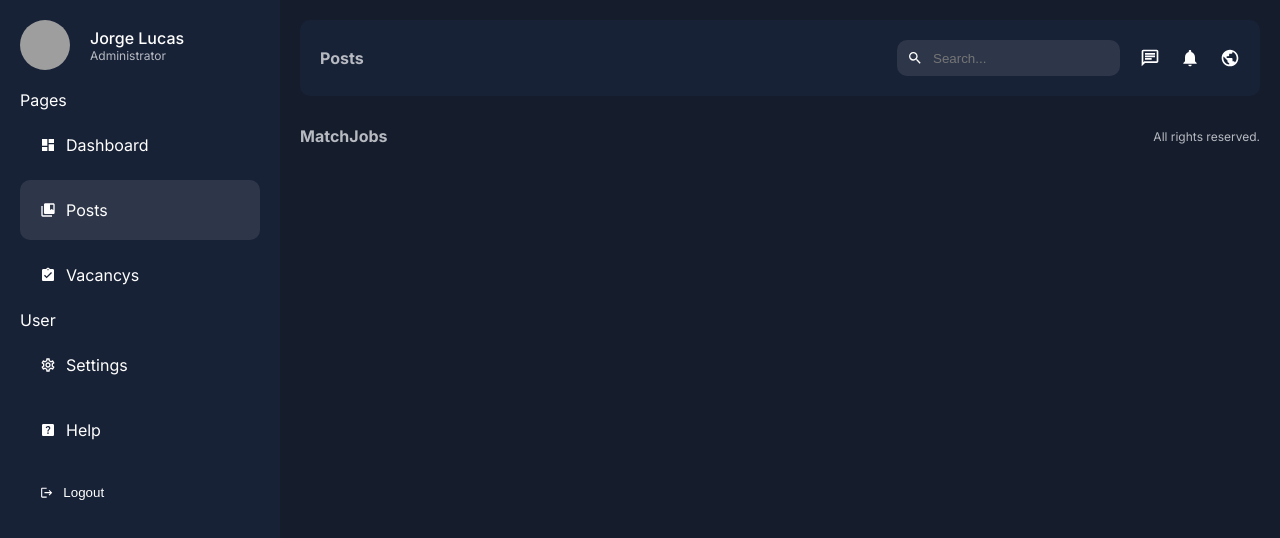
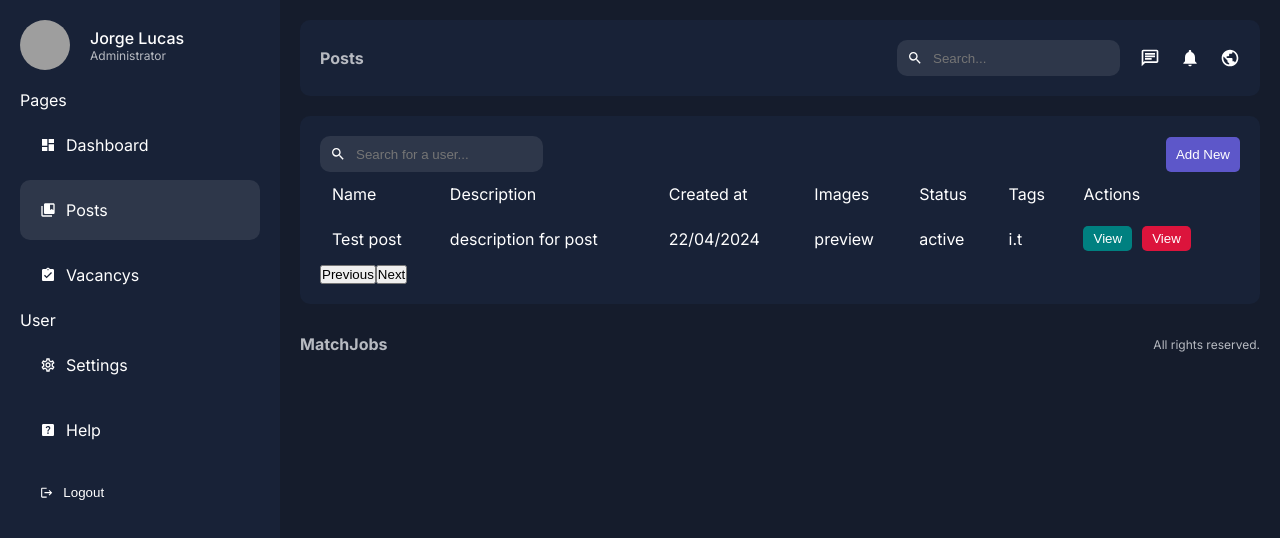
Before and after one commit to OTrigo/MatchjobsFrontEnd, a Next.js app: page /dashboard/posts in a window 1280 px wide. Shown: the top 538 px of the page. Built offline with nearby package versions, Linux system fonts and the light colour scheme; grey boxes are pictures that could not be loaded.

Commit message:
feat: upadting dashboard

```diff
--- a/src/app/dashboard/posts/page.tsx
+++ b/src/app/dashboard/posts/page.tsx
@@ -1,12 +1,53 @@
 import styles from "@/ui/dashboard/posts/posts.module.scss";
+import Search from "@/ui/dashboard/search";
+import Link from "next/link";
+import Pagination from "@/ui/dashboard/pagination";
 
 const PostsPage = () => {
   return (
     <div className={styles.container}>
       <div className={styles.top}>
-
+        <Search placeholder="Search for a user..." />
+        <Link href="/dashboard/posts/add">
+          <button className={styles.addButton}>Add New</button>
+        </Link>
       </div>
-      <table className={styles.table}></table>
+      <table className={styles.table}>
+        <thead>
+          <tr>
+            <td>Name</td>
+            <td>Description</td>
+            <td>Created at</td>
+            <td>Images</td>
+            <td>Status</td>
+            <td>Tags</td>
+            <td>Actions</td>
+          </tr>
+        </thead>
+        <tbody>
+          <tr>
+            <td>Test post</td>
+            <td>description for post</td>
+            <td>22/04/2024</td>
+            <td>preview</td>
+            <td>active</td>
+            <td>i.t</td>
+            <td>
+              <div className={styles.actions}>
+                <Link href="/">
+                  <button className={`${styles.button} ${styles.view}`}>
+                    View
+                  </button>
+                </Link>
+                <button className={`${styles.button} ${styles.delete}`}>
+                  View
+                </button>
+              </div>
+            </td>
+          </tr>
+        </tbody>
+      </table>
+      <Pagination/>
     </div>
   );
 };
--- a/src/app/dashboard/vacancys/page.tsx
+++ b/src/app/dashboard/vacancys/page.tsx
@@ -1,5 +1,5 @@
 const VacancysPage = () => {
-  return <>VacancysPage</>;
+  return <div></div>;
 };
 
 export default VacancysPage;
--- a/src/app/ui/dashboard/footer/footer.module.scss
+++ b/src/app/ui/dashboard/footer/footer.module.scss
@@ -11,5 +11,5 @@
 }
 
 .text{
-  font-size: 12px;
+  font-size: .75rem;
 }
--- a/src/app/ui/dashboard/footer/index.tsx
+++ b/src/app/ui/dashboard/footer/index.tsx
@@ -1,4 +1,3 @@
-import { MdSupervisedUserCircle } from "react-icons/md";
 import styles from "./footer.module.scss";
 
 const Footer = () => {
--- a/src/app/ui/dashboard/navbar/navbar.module.scss
+++ b/src/app/ui/dashboard/navbar/navbar.module.scss
@@ -26,12 +26,14 @@
   background-color: #2e374a;
   padding: 0.625rem;
   border-radius: 0.625rem;
+  width: max-content;
 }
 
 .searchInput {
   background-color: transparent;
   border: none;
   color: var(--text);
+  outline: none;
 }
 
 .icons{
--- /dev/null
+++ b/src/app/ui/dashboard/pagination/index.tsx
@@ -0,0 +1,12 @@
+import styles from './pagination.module.scss'
+
+const Pagination = () => {
+  return (
+    <div className={styles.container}>
+      <button className={styles.button}>Previous</button>
+      <button className={styles.button}>Next</button>
+    </div>
+  );
+};
+
+export default Pagination;
--- /dev/null
+++ b/src/app/ui/dashboard/pagination/pagination.module.scss
@@ -0,0 +1,3 @@
+.container{
+
+}
--- a/src/app/ui/dashboard/posts/posts.module.scss
+++ b/src/app/ui/dashboard/posts/posts.module.scss
@@ -1,3 +1,49 @@
-.container{
+.container {
+  background-color: var(--bgSoft);
+  padding: 20px;
+  border-radius: 10px;
+  margin-top: 20px;
+}
 
+.top {
+  display: flex;
+  align-items: center;
+  justify-content: space-between;
 }
+
+.addButton {
+  padding: 10px;
+  background: #5d57c9;
+  color: var(--text);
+  border: none;
+  border-radius: 5px;
+  cursor: pointer;
+}
+
+.table {
+  width: 100%;
+}
+
+.table td {
+  padding: 0.625rem;
+}
+
+.actions {
+  display: flex;
+  gap: 10px;
+}
+
+.button {
+  padding: 5px 10px;
+  border-radius: 5px;
+  color: var(--text);
+  cursor: pointer;
+  border: none;
+}
+
+.view{
+  background-color: teal;
+}
+.delete{
+  background-color: crimson;
+}
--- a/src/app/ui/dashboard/search/index.tsx
+++ b/src/app/ui/dashboard/search/index.tsx
@@ -0,0 +1,13 @@
+import { MdSearch } from "react-icons/md";
+import styles from "./search.module.scss";
+
+const Search = ({ placeholder }: any) => {
+  return (
+    <div className={styles.search}>
+      <MdSearch />
+      <input type="text" placeholder={placeholder} className={styles.searchInput} />
+    </div>
+  );
+};
+
+export default Search;
--- a/src/app/ui/dashboard/search/search.module.scss
+++ b/src/app/ui/dashboard/search/search.module.scss
@@ -0,0 +1,16 @@
+.search {
+  display: flex;
+  align-items: center;
+  gap: 0.625rem;
+  background-color: #2e374a;
+  padding: 0.625rem;
+  border-radius: 0.625rem;
+  width: max-content;
+}
+
+.searchInput {
+  background-color: transparent;
+  border: none;
+  color: var(--text);
+  outline: none;
+}
```
Also changed, not shown: src/app/ui/dashboard/posts/index.tsx (deleted).
